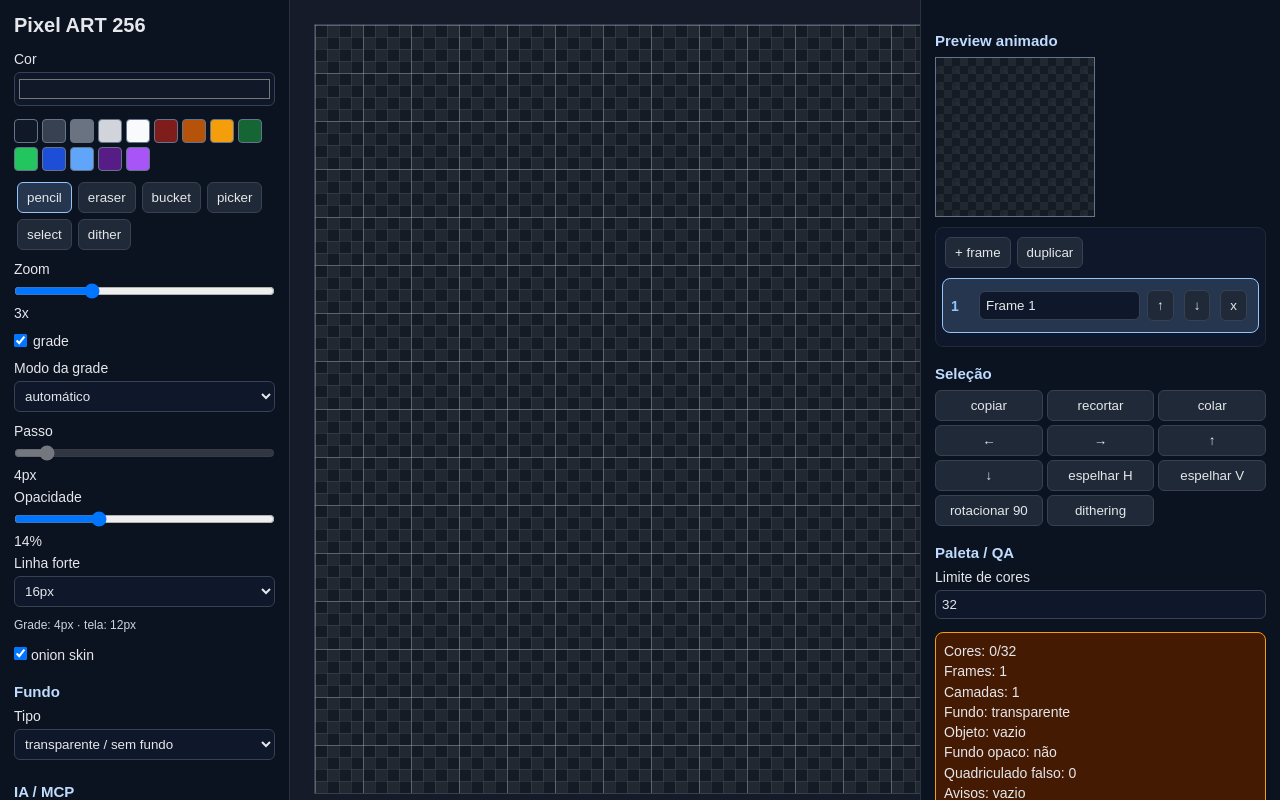
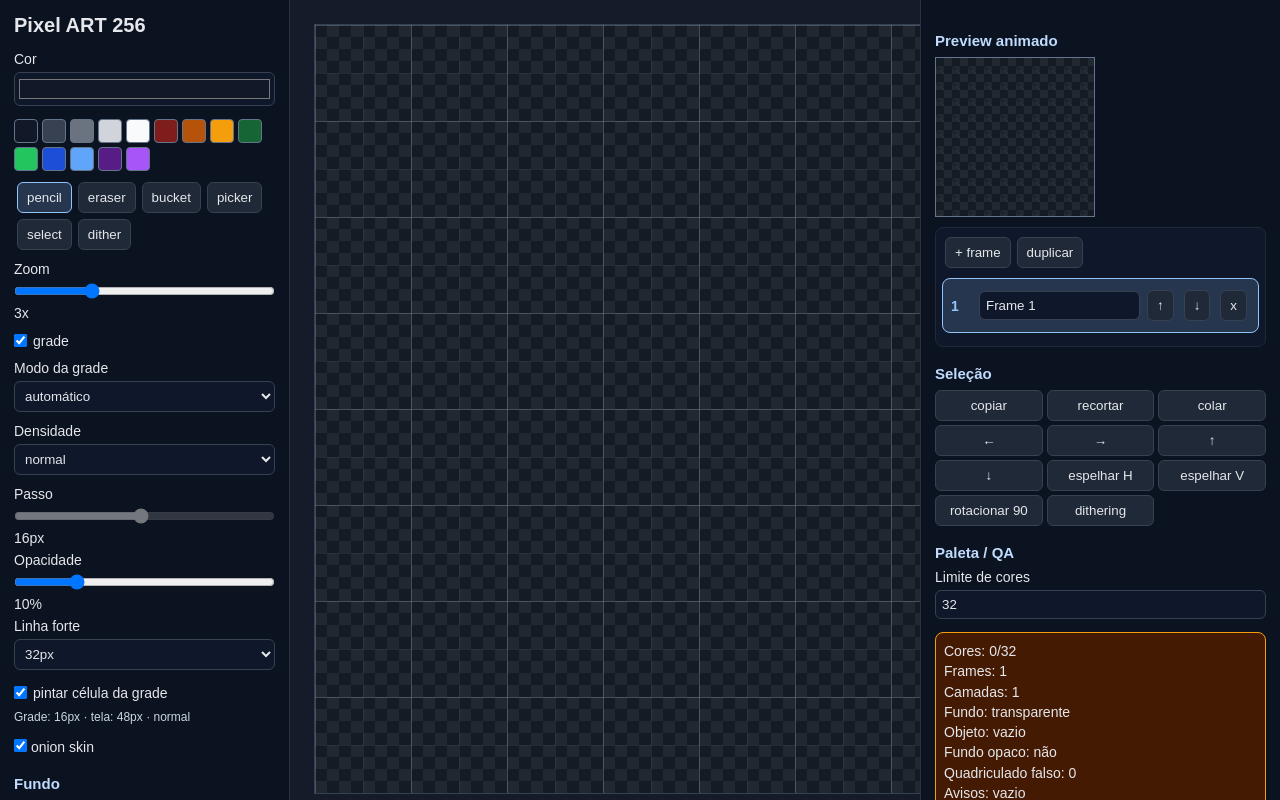
Before and after one commit to svg-inline/pixel-art-editor, a React (Vite) app: page / in a window 1280 px wide. Built offline with nearby package versions, Linux system fonts and the light colour scheme; no server answers.

Commit message:
feat: adicionar suporte a densidade de grade e melhorias na lógica de pintura

```diff
--- a/web/App.jsx
+++ b/web/App.jsx
@@ -28,8 +28,16 @@ const uid = () => crypto?.randomUUID?.() || Math.random().toString(36).slice(2);
 const idx = (x, y, size = SIZE) => y * size + x;
 const isHex = (v) => /^#[0-9a-fA-F]{6}$/.test(String(v || ""));
 const clamp = (v, min, max) => Math.max(min, Math.min(max, v));
-const gridStepForZoom = (zoom) =>
-  zoom <= 1 ? 16 : zoom === 2 ? 8 : zoom === 3 ? 4 : zoom <= 5 ? 2 : 1;
+const GRID_DENSITY_TARGETS = {
+  compacta: 14,
+  normal: 26,
+  limpa: 42,
+};
+const GRID_STEPS = [1, 2, 4, 8, 16, 32, 64];
+const gridStepForZoom = (zoom, density = "normal") => {
+  const target = GRID_DENSITY_TARGETS[density] || GRID_DENSITY_TARGETS.normal;
+  return GRID_STEPS.find((step) => step * zoom >= target) || 64;
+};
 const slug = (v) =>
   String(v || "asset")
     .trim()
@@ -486,9 +494,11 @@ function App() {
   const [zoom, setZoom] = useState(DEFAULT_ZOOM);
   const [showGrid, setShowGrid] = useState(true);
   const [gridMode, setGridMode] = useState("auto");
+  const [gridDensity, setGridDensity] = useState("normal");
   const [gridStep, setGridStep] = useState(1);
-  const [gridOpacity, setGridOpacity] = useState(14);
-  const [gridMajorStep, setGridMajorStep] = useState(16);
+  const [gridOpacity, setGridOpacity] = useState(10);
+  const [gridMajorStep, setGridMajorStep] = useState(32);
+  const [paintGridCell, setPaintGridCell] = useState(true);
   const [showOnion, setShowOnion] = useState(true);
   const [history, setHistory] = useState([]);
   const [redo, setRedo] = useState([]);
@@ -514,9 +524,9 @@ function App() {
   const effectiveGridStep = useMemo(
     () =>
       gridMode === "auto"
-        ? gridStepForZoom(zoom)
+        ? gridStepForZoom(zoom, gridDensity)
         : clamp(Number(gridStep) || 1, 1, 64),
-    [gridMode, gridStep, zoom],
+    [gridMode, gridDensity, gridStep, zoom],
   );
   const checkerSize = Math.max(8, Math.min(32, zoom * 4));
 
@@ -529,6 +539,7 @@ function App() {
     showOnion,
     selection,
     gridMode,
+    gridDensity,
     gridStep,
     gridOpacity,
     gridMajorStep,
@@ -695,13 +706,22 @@ function App() {
       const n = cloneProject(p);
       const f = activeFrameOf(n);
       const l = activeLayerOf(f);
-      if (tool === "pencil") l.pixels[idx(x, y)] = color;
-      if (tool === "eraser") l.pixels[idx(x, y)] = null;
+      const cellSize =
+        showGrid && paintGridCell ? clamp(effectiveGridStep, 1, SIZE) : 1;
+      const cellX = Math.floor(x / cellSize) * cellSize;
+      const cellY = Math.floor(y / cellSize) * cellSize;
+      const paintCell = (valueFn) => {
+        for (let yy = cellY; yy < Math.min(SIZE, cellY + cellSize); yy++)
+          for (let xx = cellX; xx < Math.min(SIZE, cellX + cellSize); xx++)
+            l.pixels[idx(xx, yy)] = valueFn(xx, yy);
+      };
+      if (tool === "pencil") paintCell(() => color);
+      if (tool === "eraser") paintCell(() => null);
       if (tool === "picker") setColor(l.pixels[idx(x, y)] || color);
       if (tool === "bucket")
         floodFillFrame(f, activeLayerIndexOf(f), x, y, color);
       if (tool === "dither")
-        l.pixels[idx(x, y)] = (x + y) % 2 === 0 ? color : null;
+        paintCell((xx, yy) => ((xx + yy) % 2 === 0 ? color : null));
       return normalizeProject(n);
     });
   }
@@ -1212,6 +1232,18 @@ function App() {
             </select>
           </label>
           <label>
+            Densidade{" "}
+            <select
+              value={gridDensity}
+              onChange={(e) => setGridDensity(e.target.value)}
+              disabled={!showGrid || gridMode !== "auto"}
+            >
+              <option value="compacta">compacta</option>
+              <option value="normal">normal</option>
+              <option value="limpa">limpa</option>
+            </select>
+          </label>
+          <label>
             Passo{" "}
             <input
               type="range"
@@ -1249,8 +1281,18 @@ function App() {
               <option value="64">64px</option>
             </select>
           </label>
+          <label className="inline-check">
+            <input
+              type="checkbox"
+              checked={paintGridCell}
+              disabled={!showGrid}
+              onChange={(e) => setPaintGridCell(e.target.checked)}
+            />{" "}
+            pintar célula da grade
+          </label>
           <div className="status">
             Grade: {effectiveGridStep}px · tela: {effectiveGridStep * zoom}px
+            {gridMode === "auto" ? ` · ${gridDensity}` : " · manual"}
           </div>
         </div>
         <label>
```
